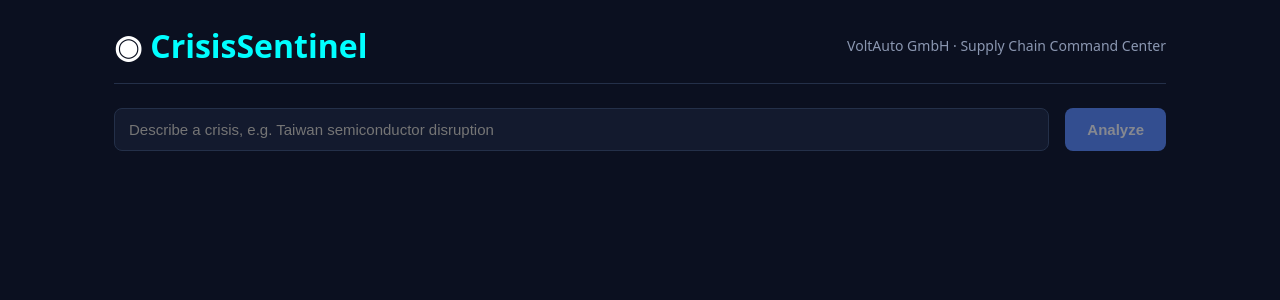
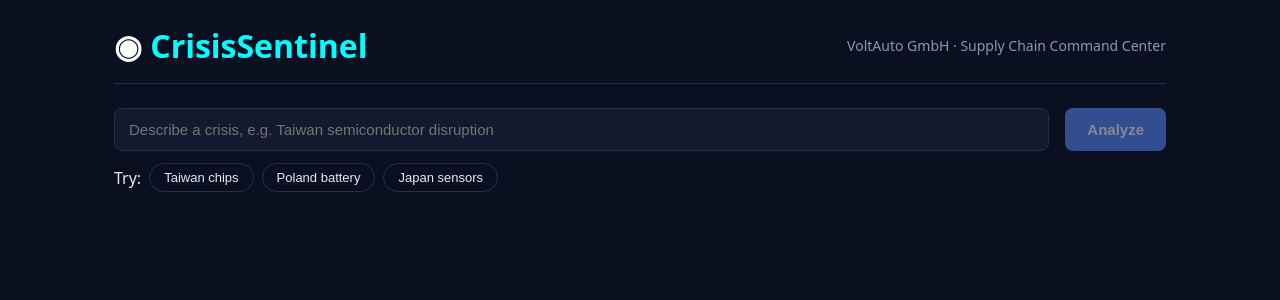
Before and after one commit to viveksawant011/Crisis-Sentinel, a React app in the folder frontend/: page / in a window 1280 px wide. Shown: the top 300 px of the page. Built offline with nearby package versions, Linux system fonts and the light colour scheme; the HTML template or start-up script is replaced by a standard one.

Commit message:
feat(ui): add scenario chips

```diff
--- a/frontend/src/App.jsx
+++ b/frontend/src/App.jsx
@@ -1,7 +1,7 @@
 import { useState } from 'react'
 import Header from './components/Header'
 import SearchBar from './components/SearchBar'
-
+import ScenarioChips from './components/ScenarioChips';
 function App() {
   const [query, setQuery] = useState('')
   const [loading, setLoading] = useState(false)
@@ -22,6 +22,7 @@ function App() {
         onAnalyze={handleAnalyze}
         loading={loading}
       />
+      <ScenarioChips onPick={setQuery} disabled={loading} />
       {loading && <p className="status">Analyzing...</p>}
     </div>
   )
--- /dev/null
+++ b/frontend/src/components/ScenarioChips.jsx
@@ -0,0 +1,25 @@
+const SCENARIOS = [
+  { label: 'Taiwan chips', query: 'Taiwan semiconductor supply chain disruption 2026' },
+  { label: 'Poland battery', query: 'Poland battery component supplier strike' },
+  { label: 'Japan sensors', query: 'Japan sensor logistics bottleneck' },
+]
+
+function ScenarioChips({ onPick, disabled }) {
+  return (
+    <div className="chips">
+      <span className="chips-label">Try:</span>
+      {SCENARIOS.map((s) => (
+        <button
+          key={s.label}
+          className="chip"
+          onClick={() => onPick(s.query)}
+          disabled={disabled}
+        >
+          {s.label}
+        </button>
+      ))}
+    </div>
+  )
+}
+
+export default ScenarioChips
--- a/frontend/src/index.css
+++ b/frontend/src/index.css
@@ -93,3 +93,32 @@ body {
   color: var(--muted);
   margin-top: 16px;
 }
+
+.chips {
+  display: flex;
+  align-items: center;
+  flex-wrap: wrap;
+  gap: 8px;
+  margin-top: 12px;
+}
+
+
+.chip {
+  padding: 6px 14px;
+  background: transparent;
+  color: var(--text);
+  border: 1px solid var(--border);
+  border-radius: 999px;
+  font-size: 13px;
+  cursor: pointer;
+}
+
+.chip:hover:not(:disabled) {
+  border-color: var(--accent);
+  color: var(--accent);
+}
+
+.chip:disabled {
+  opacity: 0.5;
+  cursor: not-allowed;
+}
```
